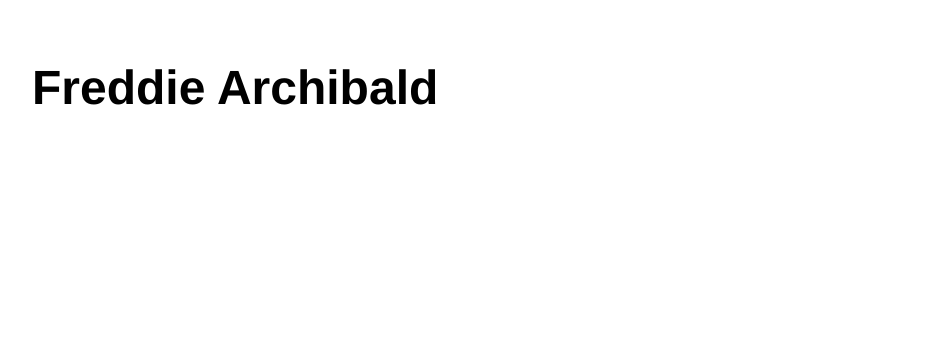
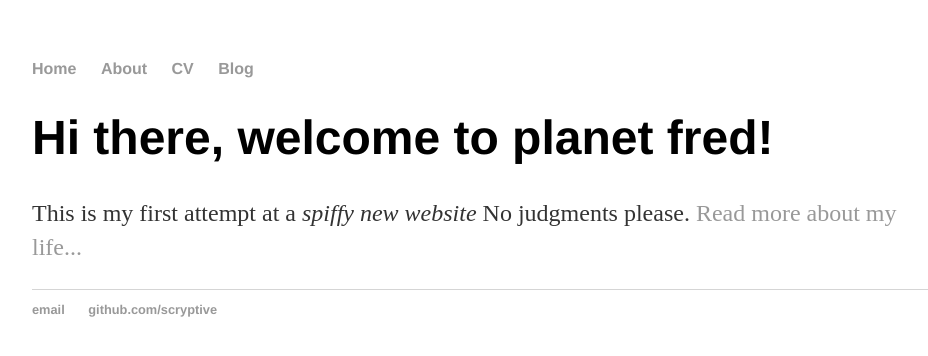
Before and after one commit to scryptive/personal, a Jekyll site: the page built from index.html, in a window 1280 px wide. Shown: the top 356 px of the page, without its empty margins (160-1088 px from the left). Built offline with Jekyll 4.4.1, drawn with Linux system fonts in a browser that asks for light colours.

Commit message:
Update index.html

```diff
--- a/index.html
+++ b/index.html
@@ -1,10 +1,8 @@
-<html>
-  <head>
-    <title> Planet Fred </title>
-    <!-- link to main stylesheet -->
-		<link rel="stylesheet" type="text/css" href="/css/main.css">
-  </head>
-  <body>
-    <h1> Freddie Archibald </h1?
-  </body>
-</html>
+---
+layout: default
+title: Planet Fred
+---
+<div class="blurb">
+	<h1>Hi there, welcome to planet fred!</h1>
+	<p>This is my first attempt at a <em>spiffy new website</em> No judgments please. <a href="/about">Read more about my life...</a></p>
+</div><!-- /.blurb -->
```
